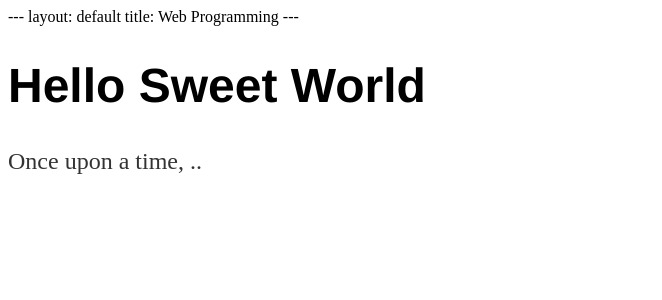
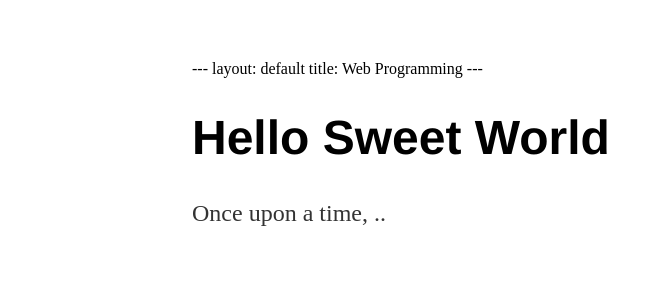
Before and after one commit to eliottrato/eliottrato.github.io, a Jekyll site: the page index.html, which Jekyll copies as it is, in a window 1280 px wide. Shown: the top 300 px of the page, without its empty margins (0-662 px from the left). Built offline with Jekyll 4.4.1, drawn with Linux system fonts in a browser that asks for light colours.

Commit message:
Update main.css

```diff
--- a/css/main.css
+++ b/css/main.css
@@ -1,11 +1,4 @@
-<!DOCTYPE html>
-<html>
-<head>
-<title>Web Programming</title>
-<!-- link to main stylesheet -->
-<link rel="stylesheet" type="text/css" href="/css/main.css">
-</head>
-<body>
+
 body {
  margin: 60px auto;
  width: 70%;
```
